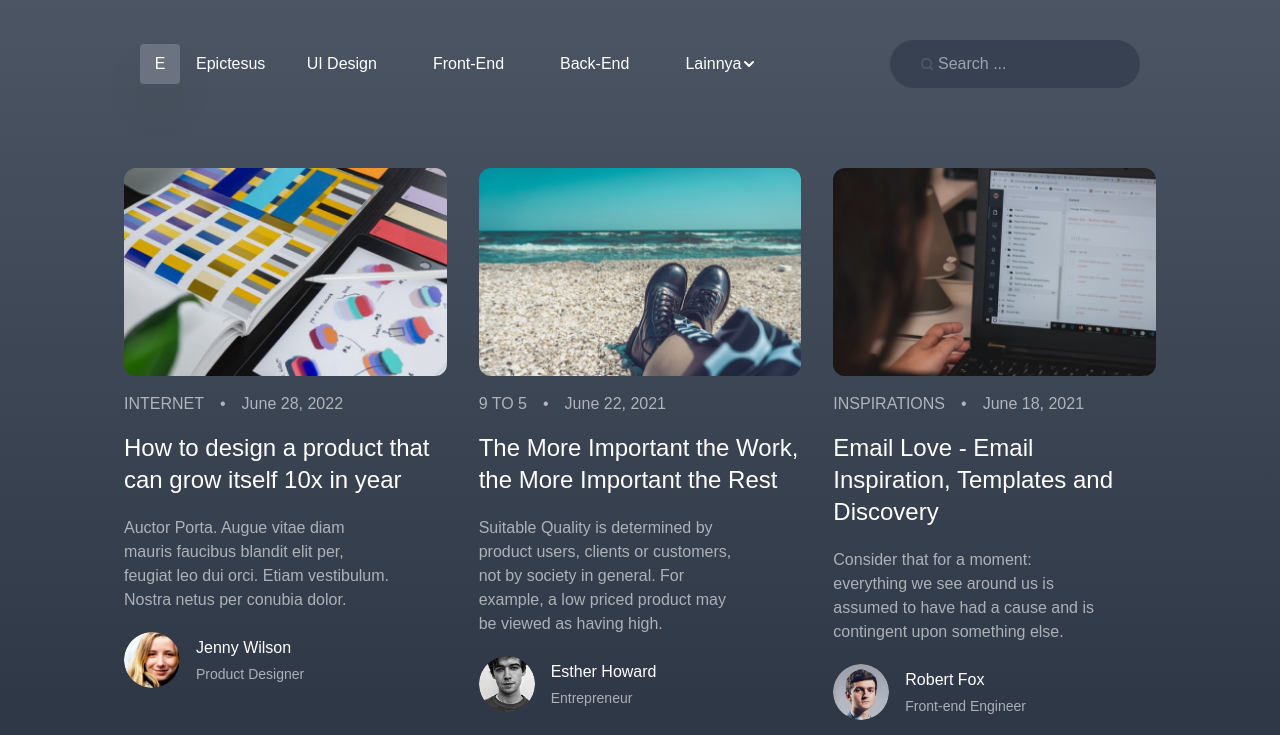
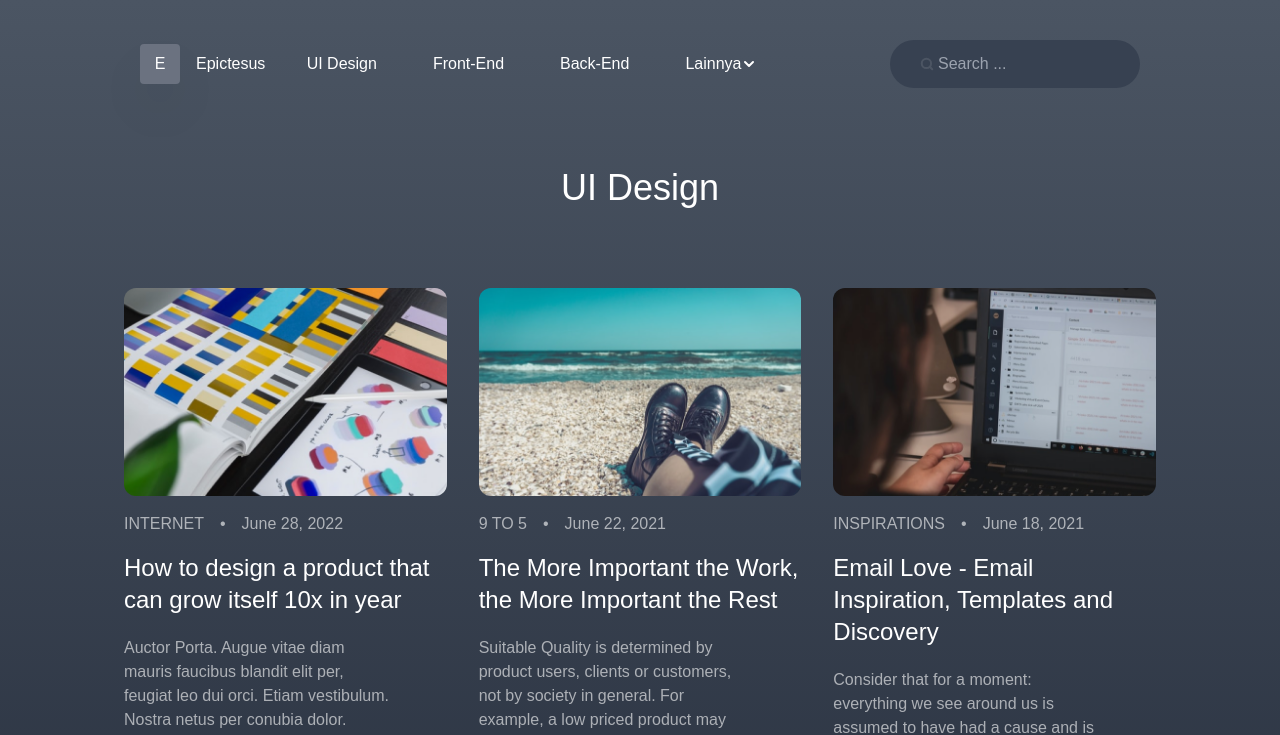
Before and after one commit to Alinurrr/epictesus-nextjs-blog, a Next.js app: page /posts in a window 1280 px wide. Shown: the top 735 px of the page. Built offline with nearby package versions, Linux system fonts and the light colour scheme.

Commit message:
section header component

```diff
--- /dev/null
+++ b/pages/component/SectionHeader.js
@@ -0,0 +1,9 @@
+import React from 'react'
+
+export default function SectionHeader({ children }) {
+  return (
+    <h1 className='text-4xl py-10 text-center'>
+      {children}
+    </h1>
+  )
+}
--- a/pages/posts.js
+++ b/pages/posts.js
@@ -3,6 +3,7 @@ import CardPost from './component/CardPost'
 import Container from './component/Container'
 import Layout from './component/Layout'
 import mockPost from '../utils/posts.json';
+import SectionHeader from './component/SectionHeader';
 
 
 export default function posts() {
@@ -10,6 +11,9 @@ export default function posts() {
   return (
     <>
       <Layout>
+        <SectionHeader>
+          UI Design
+        </SectionHeader>
         <Container>
           <div className="flex flex-wrap -mx-8 mt-4">
             {posts.map((post, index) => (
```
